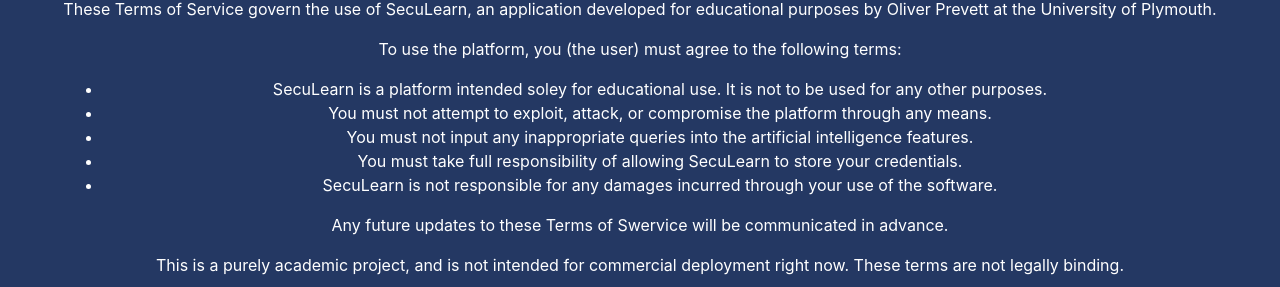
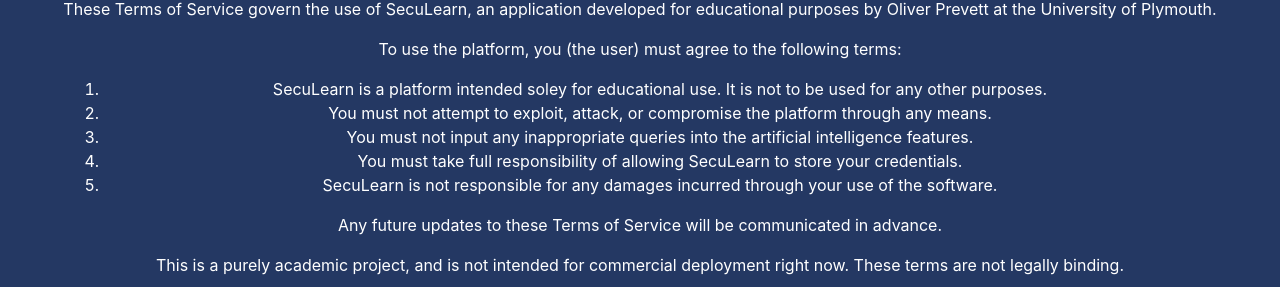
Before and after one commit to oliprev/OP_COMP3000, a React (Vite) app in the folder frontend/: page /tos in a window 1280 px wide. Shown: the part 297-584 px from the top of the page. Built offline with nearby package versions, Linux system fonts and the light colour scheme.

Commit message:
Spelling mistakes corrected, and list type changed

```diff
--- a/frontend/src/pages/TOSPage.jsx
+++ b/frontend/src/pages/TOSPage.jsx
@@ -8,17 +8,16 @@ function TOSPage() {
             <h1>SecuLearn - Terms of Service</h1>
             <p>These Terms of Service govern the use of SecuLearn, an application developed for educational purposes by Oliver Prevett at the University of Plymouth.</p>
             <p>To use the platform, you (the user) must agree to the following terms:</p>
-            <ul>
+            <ol>
                 <li>SecuLearn is a platform intended soley for educational use. It is not to be used for any other purposes.</li>
                 <li>You must not attempt to exploit, attack, or compromise the platform through any means.</li>
                 <li>You must not input any inappropriate queries into the artificial intelligence features.</li>
                 <li>You must take full responsibility of allowing SecuLearn to store your credentials.</li>
                 <li>SecuLearn is not responsible for any damages incurred through your use of the software.</li>
-            </ul>
-            <p>Any future updates to these Terms of Swervice will be communicated in advance.</p>
+            </ol>
+            <p>Any future updates to these Terms of Service will be communicated in advance.</p>
             <p>This is a purely academic project, and is not intended for commercial deployment right now. These terms are not legally binding.</p>
             <p><em>Version 1.0 - March 26, 2025 22:37PM</em></p>
-
         </div>
     );
 }
```
